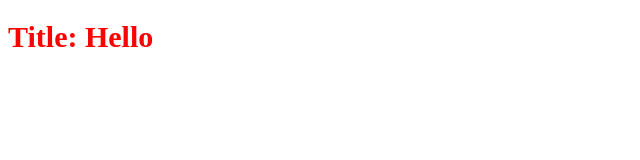
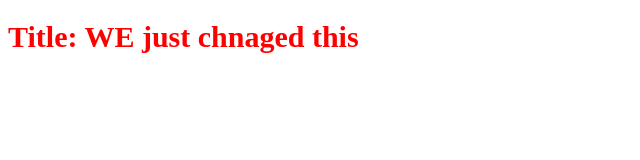
Before and after one commit to JoshRos/Sig-SWE-Spotify-Project, a plain HTML site: page template/index.html in a window 1280 px wide. Shown: the whole page, without its empty margins (0-640 px from the left). Drawn offline with Linux system fonts and the light colour scheme.

Commit message:
Changed title in html

```diff
--- a/template/index.html
+++ b/template/index.html
@@ -8,6 +8,6 @@
     <title>Document</title>
 </head>
 <body>
-    <h1 class="title">Title: Hello</h1>
+    <h1 class="title">Title: WE just chnaged this</h1>
 </body>
 </html>
```
